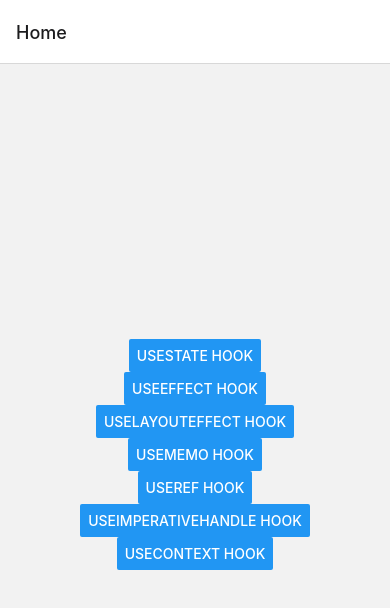
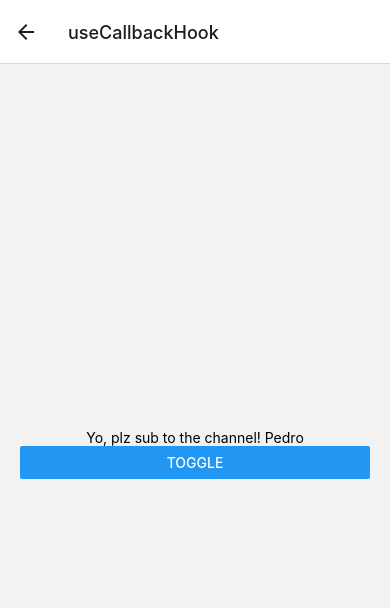
Before and after one commit to v1pu2/RnHooks, a React Native app: screen /useCallbackHook in a window 390 px wide. Shown: the top 608 px of the page. Built offline with nearby package versions, Linux system fonts and the light colour scheme.

Commit message:
add useCallbackHook

```diff
--- /dev/null
+++ b/src/component/ChildUseCallback.js
@@ -0,0 +1,24 @@
+import React, {useEffect} from 'react';
+import {AppContext} from '../screens/UseContextHook';
+import {StyleSheet, Text, View} from 'react-native';
+
+const ChildUseCallback = ({returnComment}) => {
+  useEffect(() => {
+    console.log('fun called');
+  }, [returnComment]);
+
+  return (
+    <View style={styles.root}>
+      <Text>{returnComment('Pedro')}</Text>
+    </View>
+  );
+};
+
+const styles = StyleSheet.create({
+  root: {
+    // flex: 1,
+    alignItems: 'center',
+  },
+});
+
+export default ChildUseCallback;
--- a/src/containers/Navigators.js
+++ b/src/containers/Navigators.js
@@ -10,6 +10,7 @@ import UseRefHook from '../screens/UseRefHook';
 import UseLayoutEffectHook from '../screens/UseLayoutEffectHook';
 import UseImperativeHandleHook from '../screens/UseImperativeHandleHook';
 import UseContextHook from '../screens/UseContextHook';
+import UseCallBackHook from '../screens/UseCallBackHook';
 
 const Navigators = () => {
   const Stack = createNativeStackNavigator();
@@ -30,6 +31,7 @@ const Navigators = () => {
           component={UseImperativeHandleHook}
         />
         <Stack.Screen name="useContextHook" component={UseContextHook} />
+        <Stack.Screen name="useCallbackHook" component={UseCallBackHook} />
       </Stack.Navigator>
     </NavigationContainer>
   );
--- a/src/screens/Home.js
+++ b/src/screens/Home.js
@@ -18,10 +18,6 @@ const Home = props => {
         onPress={() => props?.navigation.navigate('useLayoytEffectHook')}
       />
       <Button
-        title="UseMemo Hook"
-        onPress={() => props?.navigation.navigate('useMemoHook')}
-      />
-      <Button
         title="UseRef Hook"
         onPress={() => props?.navigation.navigate('useRefHook')}
       />
@@ -32,6 +28,14 @@ const Home = props => {
       <Button
         title="UseContext Hook"
         onPress={() => props?.navigation.navigate('useContextHook')}
+      />
+      <Button
+        title="UseMemo Hook"
+        onPress={() => props?.navigation.navigate('useMemoHook')}
+      />
+      <Button
+        title="UseCallback Hook"
+        onPress={() => props?.navigation.navigate('useCallbackHook')}
       />
     </View>
   );
--- /dev/null
+++ b/src/screens/UseCallBackHook.js
@@ -0,0 +1,35 @@
+import React, {useEffect, useState, useCallback} from 'react';
+
+import {StyleSheet, Text, View, Button} from 'react-native';
+import ChildUseCallback from '../component/ChildUseCallback';
+
+const UseCallBackHook = () => {
+  const [data, setData] = useState('Yo, plz sub to the channel! ');
+  const [toggle, setToggle] = useState(false);
+
+  const returnComment = useCallback(
+    name => {
+      return data + name;
+    },
+    [data],
+  );
+
+  return (
+    <View style={styles.root}>
+      <ChildUseCallback returnComment={returnComment} />
+
+      <Button title="Toggle" onPress={() => setToggle(!toggle)} />
+      {toggle && <Text>Toggle......</Text>}
+    </View>
+  );
+};
+
+const styles = StyleSheet.create({
+  root: {
+    flex: 1,
+    justifyContent: 'center',
+    padding: 20,
+  },
+});
+
+export default UseCallBackHook;
```
